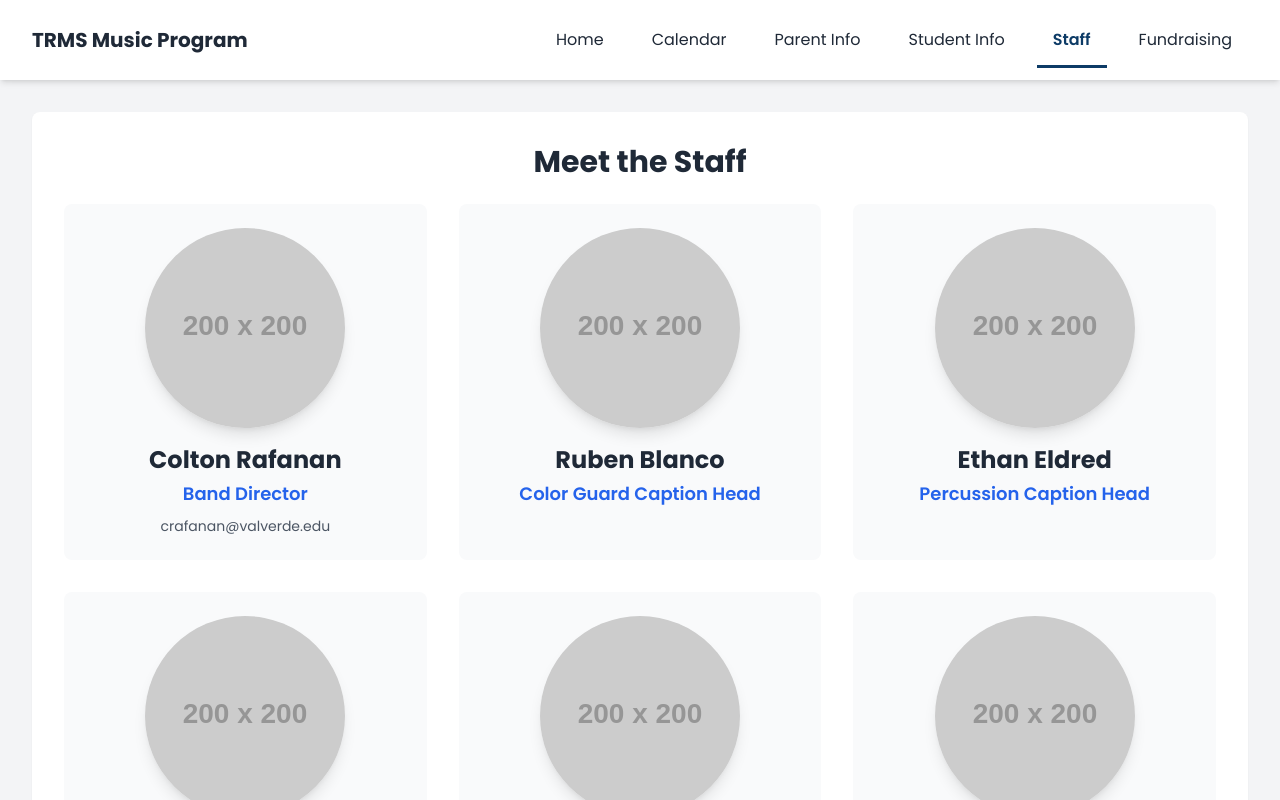
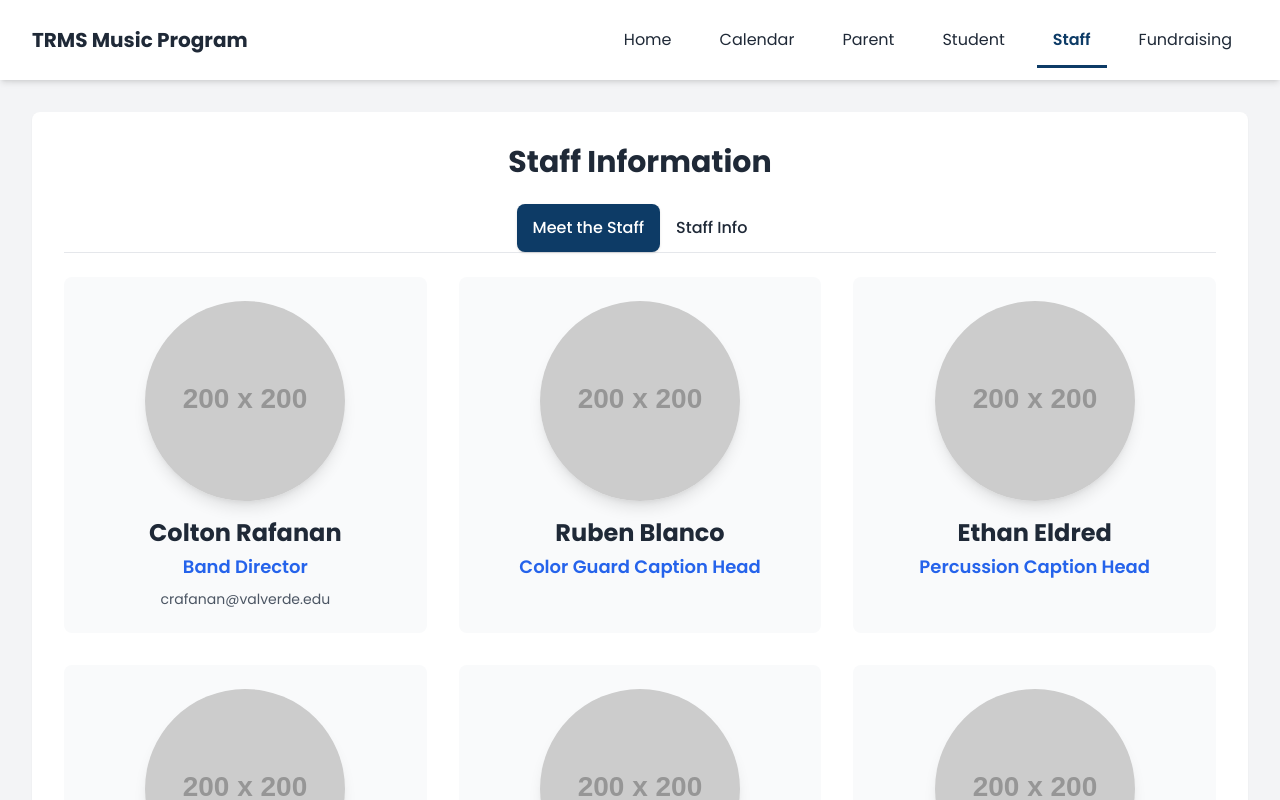
Before and after one commit to crafanan-bit/roadrunner-band-hub, a plain HTML site: page index.html in a window 1280 px wide. Both pictures are taken after a click on the element "Staff". Shown: the top 800 px of the page. Drawn offline with nearby package versions, Linux system fonts and the light colour scheme; placeholder pictures from the web are drawn by us.

Commit message:
Update index.html

```diff
--- a/index.html
+++ b/index.html
@@ -64,8 +64,8 @@
                     <nav class="hidden md:flex items-center space-x-4">
                         <div data-tab="home" class="tab tab-active">Home</div>
                         <div data-tab="calendar" class="tab">Calendar</div>
-                        <div data-tab="parent-info" class="tab">Parent Info</div>
-                        <div data-tab="student-info" class="tab">Student Info</div>
+                        <div data-tab="parent" class="tab">Parent</div>
+                        <div data-tab="student" class="tab">Student</div>
                         <div data-tab="staff" class="tab">Staff</div>
                         <div data-tab="fundraising" class="tab">Fundraising</div>
                     </nav>
@@ -84,8 +84,8 @@
                 <div class="px-2 pt-2 pb-3 space-y-1">
                     <a href="#" data-tab="home" class="mobile-tab block px-3 py-2 rounded-md text-base font-medium text-gray-700 hover:bg-blue-500 hover:text-white">Home</a>
                     <a href="#" data-tab="calendar" class="mobile-tab block px-3 py-2 rounded-md text-base font-medium text-gray-700 hover:bg-blue-500 hover:text-white">Calendar</a>
-                    <a href="#" data-tab="parent-info" class="mobile-tab block px-3 py-2 rounded-md text-base font-medium text-gray-700 hover:bg-blue-500 hover:text-white">Parent Info</a>
-                    <a href="#" data-tab="student-info" class="mobile-tab block px-3 py-2 rounded-md text-base font-medium text-gray-700 hover:bg-blue-500 hover:text-white">Student Info</a>
+                    <a href="#" data-tab="parent" class="mobile-tab block px-3 py-2 rounded-md text-base font-medium text-gray-700 hover:bg-blue-500 hover:text-white">Parent</a>
+                    <a href="#" data-tab="student" class="mobile-tab block px-3 py-2 rounded-md text-base font-medium text-gray-700 hover:bg-blue-500 hover:text-white">Student</a>
                     <a href="#" data-tab="staff" class="mobile-tab block px-3 py-2 rounded-md text-base font-medium text-gray-700 hover:bg-blue-500 hover:text-white">Staff</a>
                     <a href="#" data-tab="fundraising" class="mobile-tab block px-3 py-2 rounded-md text-base font-medium text-gray-700 hover:bg-blue-500 hover:text-white">Fundraising</a>
                 </div>
@@ -140,7 +140,7 @@
                 </div>
             </section>
 
-            <section id="parent-info" class="content-section">
+            <section id="parent" class="content-section">
                 <div class="bg-white p-8 rounded-lg shadow-sm">
                     <h2 class="text-3xl font-bold text-gray-800 mb-6 text-center">Parent & Guardian Information</h2>
                     <div class="flex justify-center border-b mb-6">
@@ -221,7 +221,7 @@
                 </div>
             </section>
 
-            <section id="student-info" class="content-section">
+            <section id="student" class="content-section">
                 <div class="space-y-8">
                     <div class="bg-white p-8 rounded-lg shadow-sm">
                         <h2 class="text-3xl font-bold text-gray-800 mb-4">Required Materials</h2>
@@ -259,7 +259,13 @@
 
             <section id="staff" class="content-section">
                 <div class="bg-white p-8 rounded-lg shadow-sm">
-                    <h2 class="text-3xl font-bold text-gray-800 mb-6 text-center">Meet the Staff</h2>
+                    <h2 class="text-3xl font-bold text-gray-800 mb-6 text-center">Staff Information</h2>
+                    <div class="flex justify-center border-b mb-6">
+                        <div data-sub-tab="meet-staff" class="sub-tab sub-tab-active">Meet the Staff</div>
+                        <div data-sub-tab="staff-info" class="sub-tab">Staff Info</div>
+                    </div>
+                    <div id="staff-sub-content">
+                        <div data-sub-tab-content="meet-staff" class="sub-content-section active">
                             <div class="grid md:grid-cols-2 lg:grid-cols-3 gap-8">
                                 <div class="text-center bg-gray-50 p-6 rounded-lg">
                                     <img src="https://placehold.co/200x200/e0e7ff/374151?text=Photo" alt="Photo of Staff Member" class="rounded-full mx-auto shadow-lg mb-4">
@@ -291,6 +297,12 @@
                                     <img src="https://placehold.co/200x200/e0e7ff/374151?text=Photo" alt="Photo of Staff Member" class="rounded-full mx-auto shadow-lg mb-4">
                                     <h3 class="text-2xl font-bold text-gray-800">Ryan Vickrey</h3>
                                     <p class="text-lg text-blue-600 font-semibold mt-1">Drum Major Instructor</p>
+                                </div>
+                            </div>
+                        </div>
+                        <div data-sub-tab-content="staff-info" class="sub-content-section text-center">
+                            <p class="mb-6 text-gray-600">Click the button below to view the staff rehearsal plan and contact information.</p>
+                            <a href="https://docs.google.com/spreadsheets/d/10ZD53Eq3Io6dyb4iAi0TTK2eU-0nynPQxUnF4xrPtPM/edit?usp=sharing" target="_blank" class="bg-blue-600 text-white text-center font-bold py-3 px-6 rounded-lg hover:bg-blue-700 transition shadow-sm inline-block">View Rehearsal Plan</a>
                         </div>
                     </div>
                 </div>
```
Lines whose indentation alone changed are shown as unchanged.
